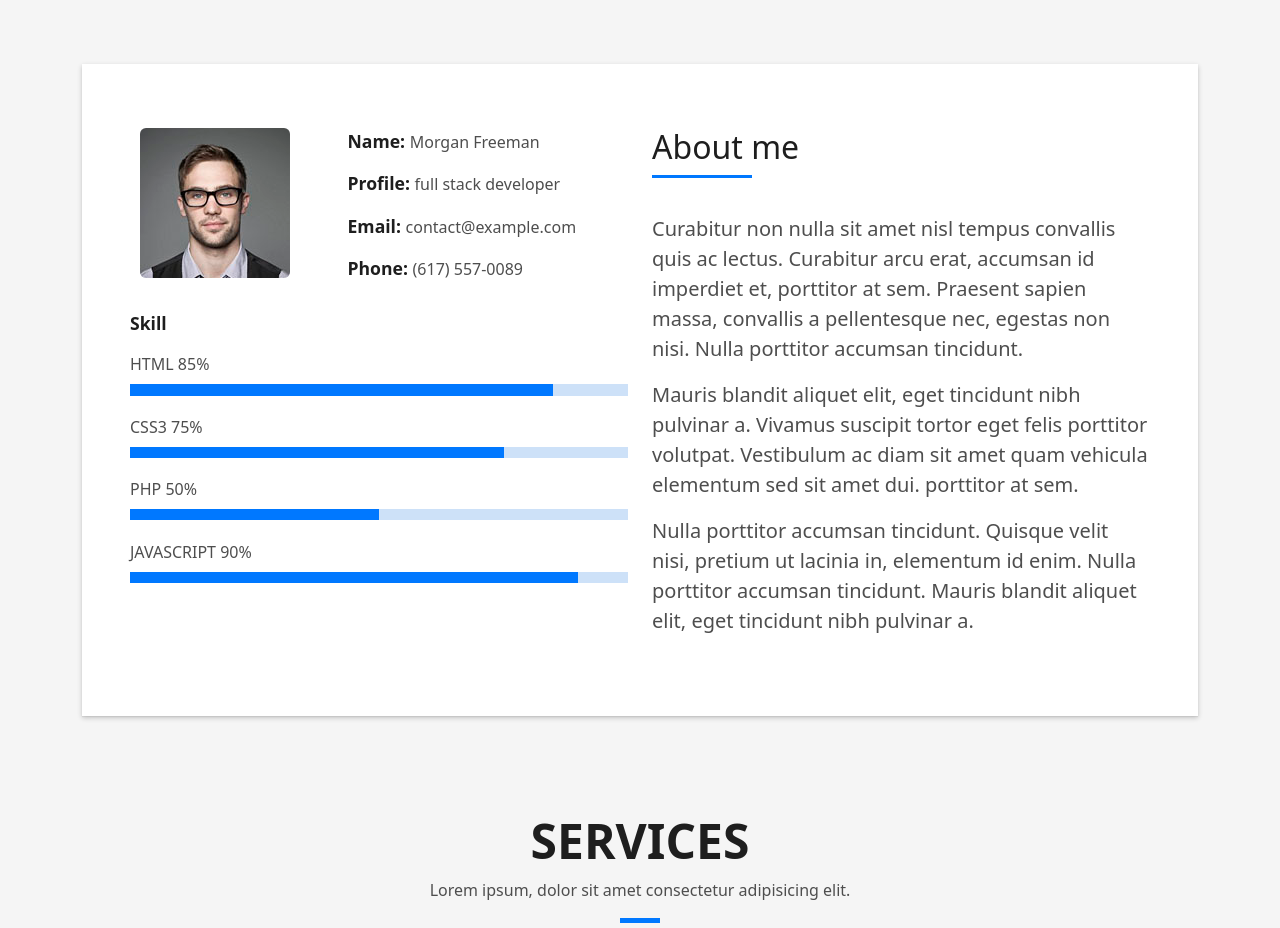
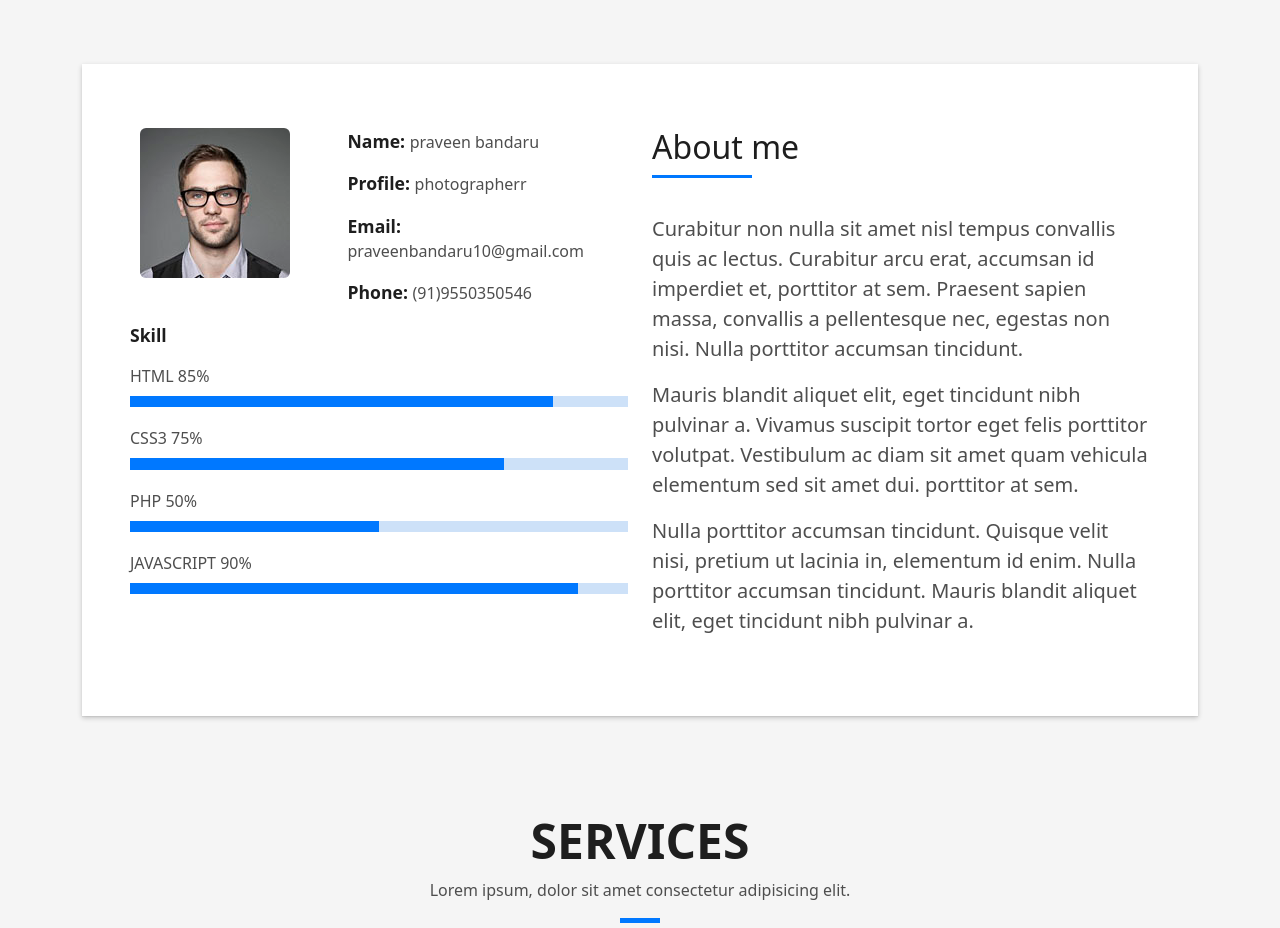
Before and after one commit to praveenbandaru07/personal, a plain HTML site: page index.html in a window 1280 px wide. Shown: the part 800-1728 px from the top of the page. Drawn offline with Linux system fonts and the light colour scheme.

Commit message:
Update index.html

```diff
--- a/index.html
+++ b/index.html
@@ -105,10 +105,10 @@
                     </div>
                     <div class="col-sm-6 col-md-7">
                       <div class="about-info">
-                        <p><span class="title-s">Name: </span> <span>Morgan Freeman</span></p>
-                        <p><span class="title-s">Profile: </span> <span>full stack developer</span></p>
-                        <p><span class="title-s">Email: </span> <span>contact@example.com</span></p>
-                        <p><span class="title-s">Phone: </span> <span>(617) 557-0089</span></p>
+                        <p><span class="title-s">Name: </span> <span>praveen bandaru</span></p>
+                        <p><span class="title-s">Profile: </span> <span>photographerr</span></p>
+                        <p><span class="title-s">Email: </span> <span>praveenbandaru10@gmail.com</span></p>
+                        <p><span class="title-s">Phone: </span> <span>(91)9550350546</span></p>
                       </div>
                     </div>
                   </div>
```
